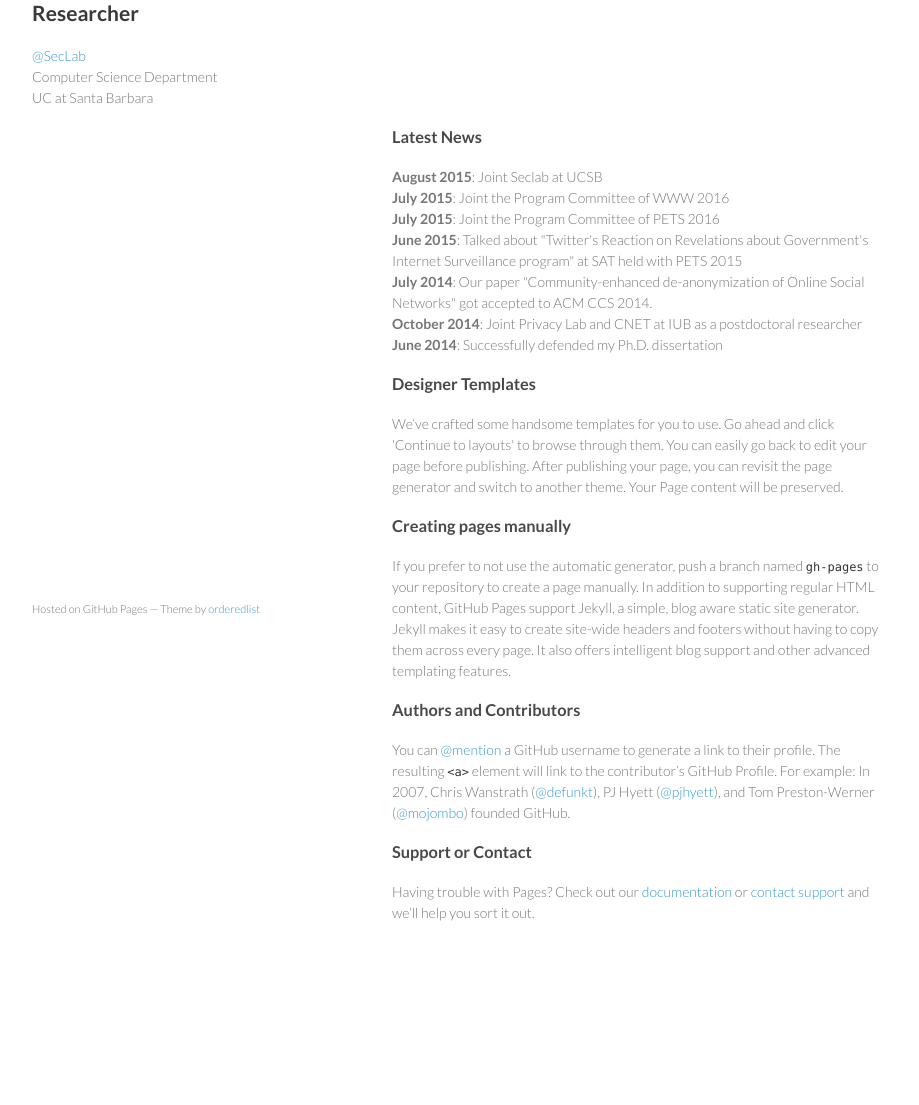
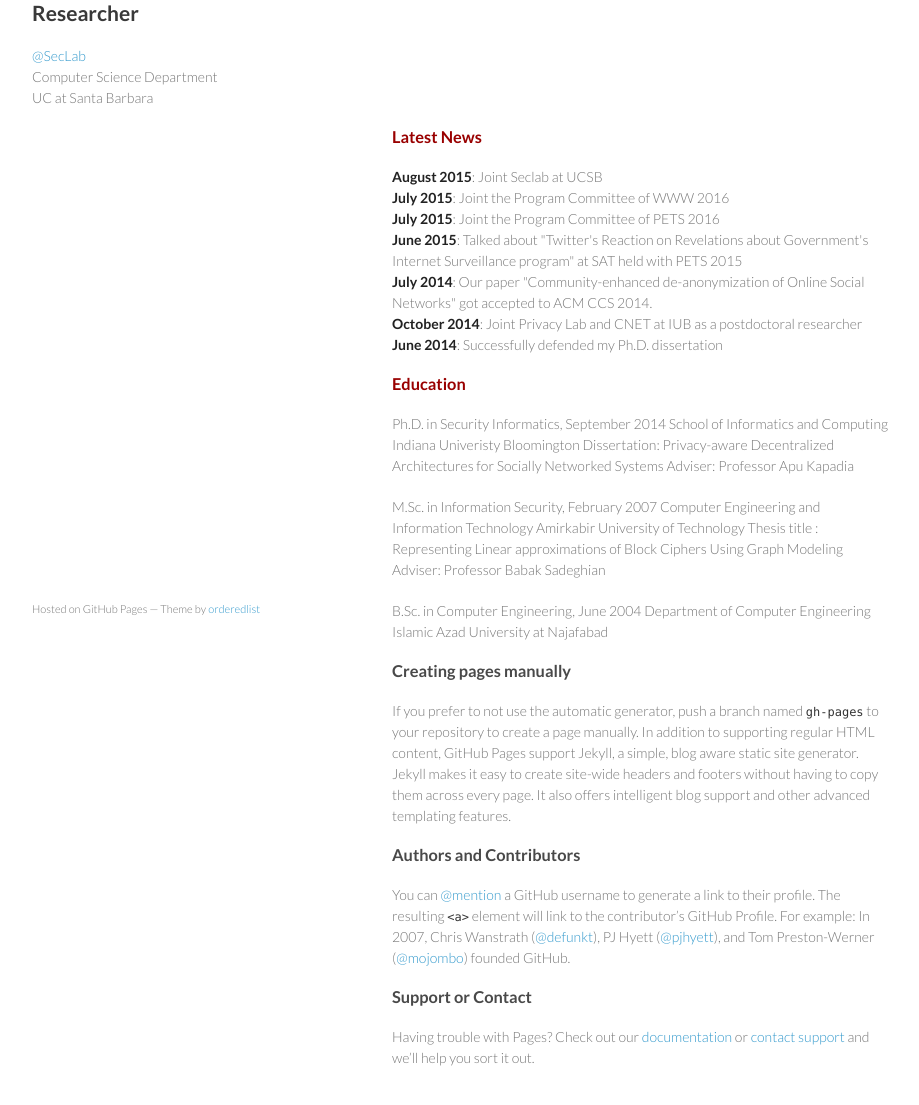
Before and after one commit to Machiry/nilizadeh.github.io, a Jekyll site: the page index.html, which Jekyll copies as it is, in a window 1280 px wide, cut to the strip 212-1350 px from the top of the page. Shown: the top 1105 px of the strip, without its empty margins (178-1097 px from the left). Built offline with Jekyll 4.4.1, drawn with Linux system fonts in a browser that asks for light colours; before the commit the page ends 1205 px from its top, so only the background shows below that.

Commit message:
Update index.html
education

```diff
--- a/index.html
+++ b/index.html
@@ -27,20 +27,35 @@
       </header>
       <section>
         <h3>
-<a id="welcome-to-github-pages" class="anchor" href="#Latest News" aria-hidden="true"><span class="octicon octicon-link"></span></a>Latest News</h3>
+<font color="#990000"><a id="news" class="anchor" href="#Latest News" aria-hidden="true"><span class="octicon octicon-link"></span></a>Latest News</h3></font>
 
 <p>
-<b>August 2015</b>: Joint Seclab at UCSB <br>
-<b>July 2015</b>: Joint the Program Committee of WWW 2016 <br>
-<b>July 2015</b>: Joint the Program Committee of PETS 2016 <br>
-<b>June 2015</b>: Talked about "Twitter's Reaction on Revelations about Government's Internet Surveillance program" at SAT held with PETS 2015 <br>
-<b>July 2014</b>: Our paper "Community-enhanced de-anonymization of Online Social Networks" got accepted to ACM CCS 2014. <br>
-<b>October 2014</b>: Joint Privacy Lab and CNET at IUB as a postdoctoral researcher <br>
-<b>June 2014</b>: Successfully defended my Ph.D. dissertation</p>
+<strong>August 2015</strong>: Joint Seclab at UCSB <br>
+<strong>July 2015</strong>: Joint the Program Committee of WWW 2016 <br>
+<strong>July 2015</strong>: Joint the Program Committee of PETS 2016 <br>
+<strong>June 2015</strong>: Talked about "Twitter's Reaction on Revelations about Government's Internet Surveillance program" at SAT held with PETS 2015 <br>
+<strong>July 2014</strong>: Our paper "Community-enhanced de-anonymization of Online Social Networks" got accepted to ACM CCS 2014. <br>
+<strong>October 2014</strong>: Joint Privacy Lab and CNET at IUB as a postdoctoral researcher <br>
+<strong>June 2014</strong>: Successfully defended my Ph.D. dissertation</p>
 <h3>
-<a id="designer-templates" class="anchor" href="#designer-templates" aria-hidden="true"><span class="octicon octicon-link"></span></a>Designer Templates</h3>
+<font color="#990000"><a id="education" class="anchor" href="#education" aria-hidden="true"><span class="octicon octicon-link"></span></a>Education</h3></font>
 
-<p>We’ve crafted some handsome templates for you to use. Go ahead and click 'Continue to layouts' to browse through them. You can easily go back to edit your page before publishing. After publishing your page, you can revisit the page generator and switch to another theme. Your Page content will be preserved.</p>
+<p>
+Ph.D. in Security Informatics, September 2014
+School of Informatics and Computing
+Indiana Univeristy Bloomington
+Dissertation: Privacy-aware Decentralized Architectures for Socially Networked Systems
+Adviser: Professor Apu Kapadia </p>
+
+<p>M.Sc. in Information Security, February 2007
+Computer Engineering and Information Technology
+Amirkabir University of Technology
+Thesis title : Representing Linear approximations of Block Ciphers Using Graph Modeling
+Adviser: Professor Babak Sadeghian</p>
+
+<p>B.Sc. in Computer Engineering, June 2004
+Department of Computer Engineering
+Islamic Azad University at Najafabad</p>
 
 <h3>
 <a id="creating-pages-manually" class="anchor" href="#creating-pages-manually" aria-hidden="true"><span class="octicon octicon-link"></span></a>Creating pages manually</h3>
```
